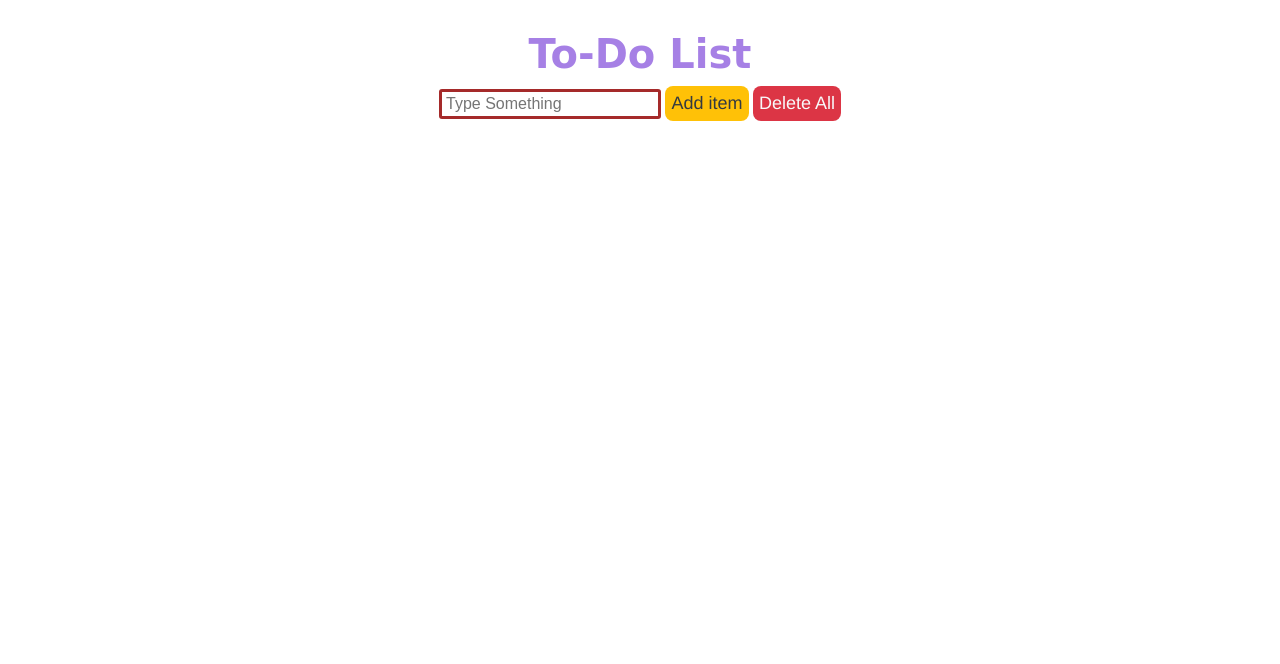
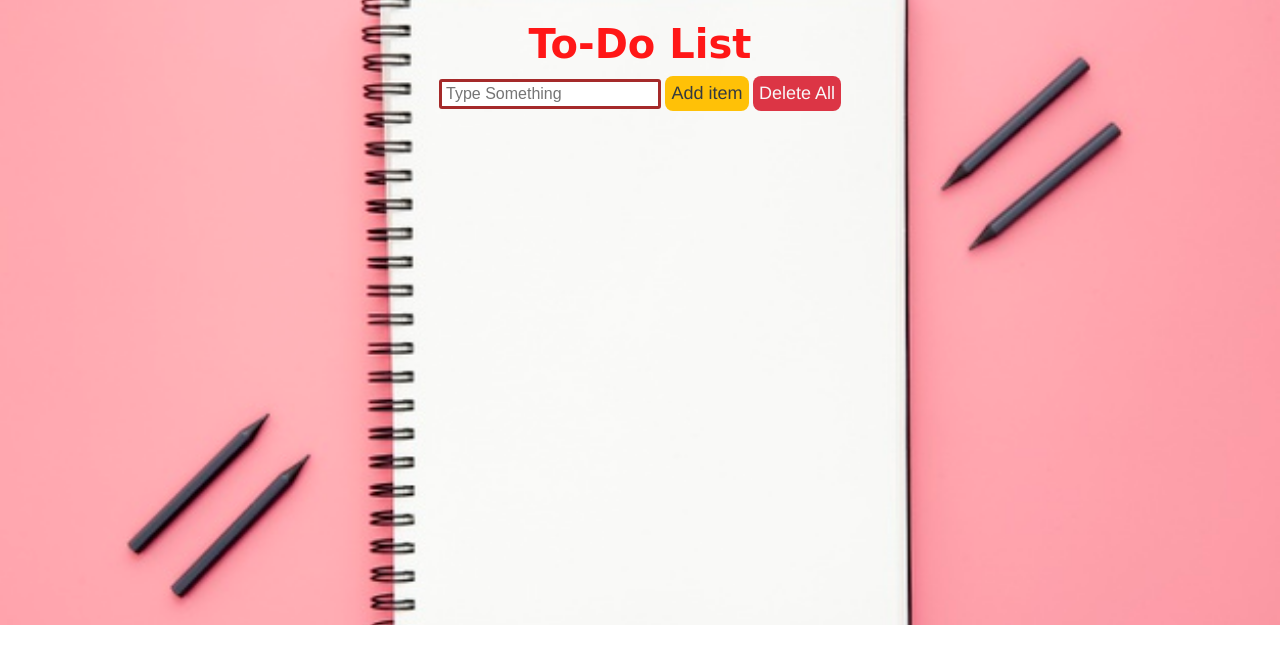
Before and after one commit to nazurooj/todo, a plain HTML site: page public/index.html in a window 1280 px wide. Drawn offline with nearby package versions, Linux system fonts and the light colour scheme.

Commit message:
last commit

```diff
--- a/public/index.html
+++ b/public/index.html
@@ -15,15 +15,17 @@
     body {
         text-align: center;
         margin: 0;
+        height: 100%;
     }
 
     .div1 {
         margin-top: 10px;
         font-family: 'Franklin Gothic Medium', 'Arial Narrow', Arial, sans-serif;
     }
+
     h1 {
         font-family: cursive;
-        color: rgba(108, 44, 212, 0.603);
+        color: rgba(255, 15, 15, 0.966);
         margin-top: 20px;
         font-weight: bold;
     }
@@ -81,10 +83,25 @@
         height: 35px;
         font-size: 18px;
     }
+
+    .bg {
+
+        font-family: 'Franklin Gothic Medium', 'Arial Narrow', Arial, sans-serif;
+        /* The image used */
+        background-image: url("image/new2.jpg");
+
+        /* Full height */
+        height: 625px;
+
+        /* Center and scale the image nicely */
+        background-position: center;
+        background-repeat: no-repeat;
+        background-size: cover;
+    }
 </style>
 
 <body>
-    <div class="div1">
+    <div class="bg">
         <div class="container">
             <div class="row">
                 <div class="col-md-12 col-sm-12">
@@ -92,7 +109,6 @@
                     <input id="item" placeholder="Type Something">
                     <button class="btn-warning text-dark" onclick="addMe()"> Add item</button>
                     <button class="btn-danger text-light" onclick="delAll()"> Delete All</button>
-                </div>
                 </div>
             </div>
         </div>
@@ -108,6 +124,7 @@
                 </div>
             </div>
         </div>
+    </div>
 </body>
 <script src="app.js"></script>
 
```
Also changed, not shown: public/image/gifgit.png (deleted), public/image/new.jpg (deleted), public/image/new2.jpg (added), public/image/paper.jpg (deleted), public/image/yellow.jpg (deleted). Lines whose indentation alone changed are shown as unchanged.
